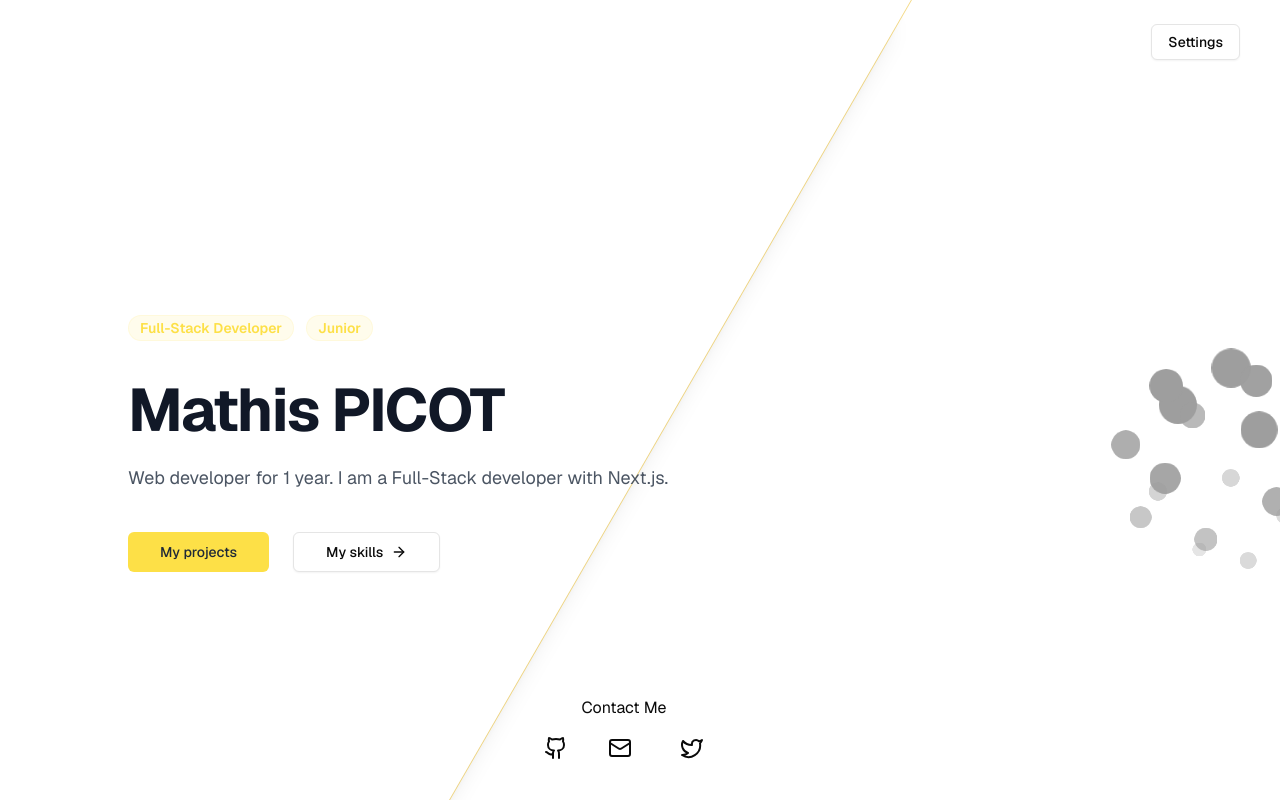
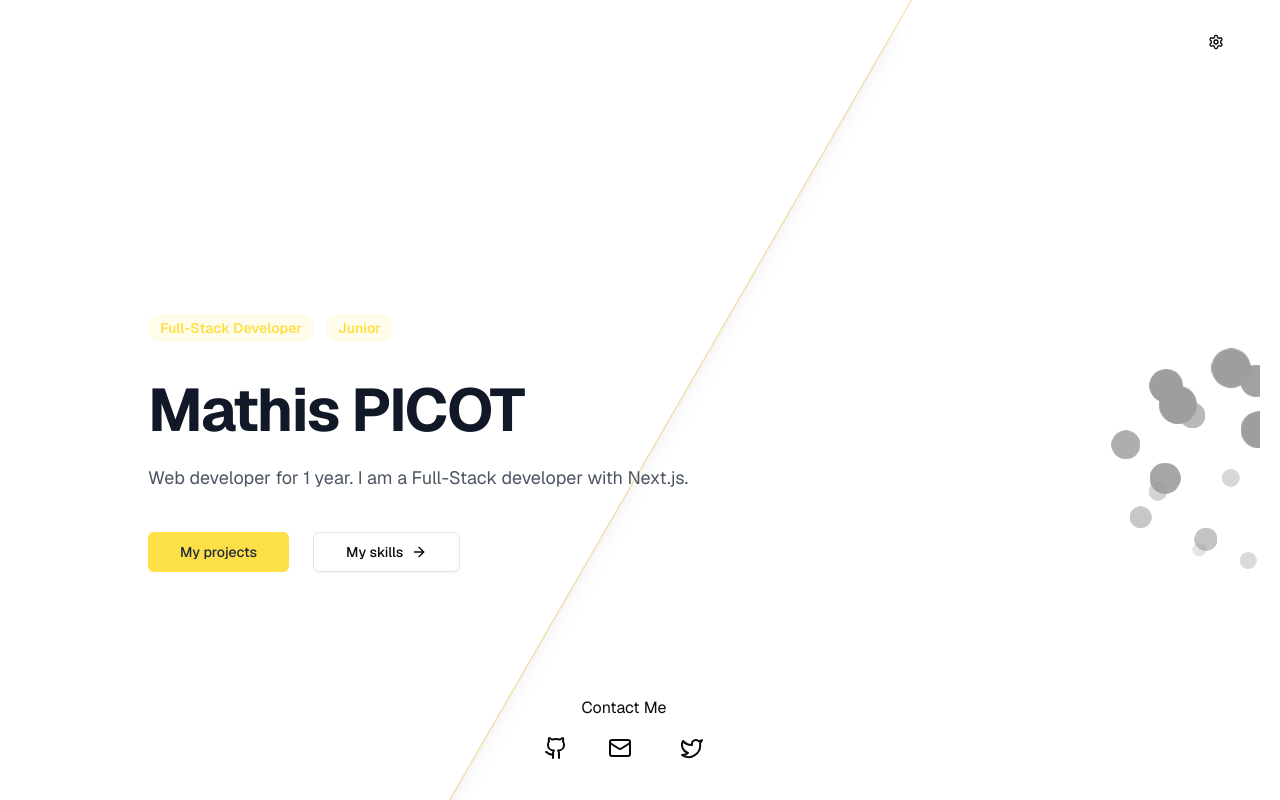
Before and after one commit to SanoffDEV/Portfolio, a Next.js app: page / in a window 1280 px wide. Built offline with nearby package versions, Linux system fonts and the light colour scheme.

Commit message:
yeyeyeeyy

```diff
--- a/app/_landing/DropMenu.tsx
+++ b/app/_landing/DropMenu.tsx
@@ -1,6 +1,6 @@
 "use client";
 
-import { MonitorCog, Moon, Sun, SunMoon } from "lucide-react";
+import { MonitorCog, Moon, Settings, Sun, SunMoon } from "lucide-react";
 
 import { Button } from "@/components/ui/button";
 import {
@@ -23,7 +23,9 @@ export const DropMenu = () => {
   return (
     <DropdownMenu>
       <DropdownMenuTrigger asChild>
-        <Button variant="outline">Settings</Button>
+        <Button variant="ghost" className="bg-white/5">
+          <Settings />
+        </Button>
       </DropdownMenuTrigger>
       <DropdownMenuContent className="w-56">
         <DropdownMenuLabel>Settings</DropdownMenuLabel>
--- a/app/_landing/Hero.tsx
+++ b/app/_landing/Hero.tsx
@@ -9,11 +9,11 @@ import { IconCloudDemo } from "./TagCloud";
 export const Hero = () => {
   return (
     <main className="h-full lg:overflow-y-hidden overflow-x-hidden relative">
-      <div className="absolute right-10 top-6 block sm-hidden">
+      <div className="absolute right-4 top-4 block sm-hidden sm:top-6 sm:right-10">
         <DropMenu />
       </div>
 
-      <div className=" flex flex-col justify-center items-center md:mt-32 lg:pl-32 md:grid md:grid-cols-2  lg:pt-24">
+      <div className="mx-5 my-6 flex flex-col justify-center items-center md:mt-32 lg:pl-32 md:grid md:grid-cols-2  lg:pt-24">
         <div>
           <div>
             <span className="rounded-full bg-yellow-300/10 px-3 py-1 xl:text-sm font-semibold leading-6 text-yellow-300 ring-1 ring-inset ring-yellow-300/10 lg:text-xs text-xs mr-3">
--- a/tsconfig.json
+++ b/tsconfig.json
@@ -27,7 +27,8 @@
     "**/*.ts",
     "**/*.tsx",
     ".next/types/**/*.ts",
-    "app/_landing/TagCloud.tsx"
+    "app/_landing/TagCloud.tsx",
+    "components/ui/icon-cloud.jsx"
   ],
   "exclude": ["node_modules"]
 }
```
